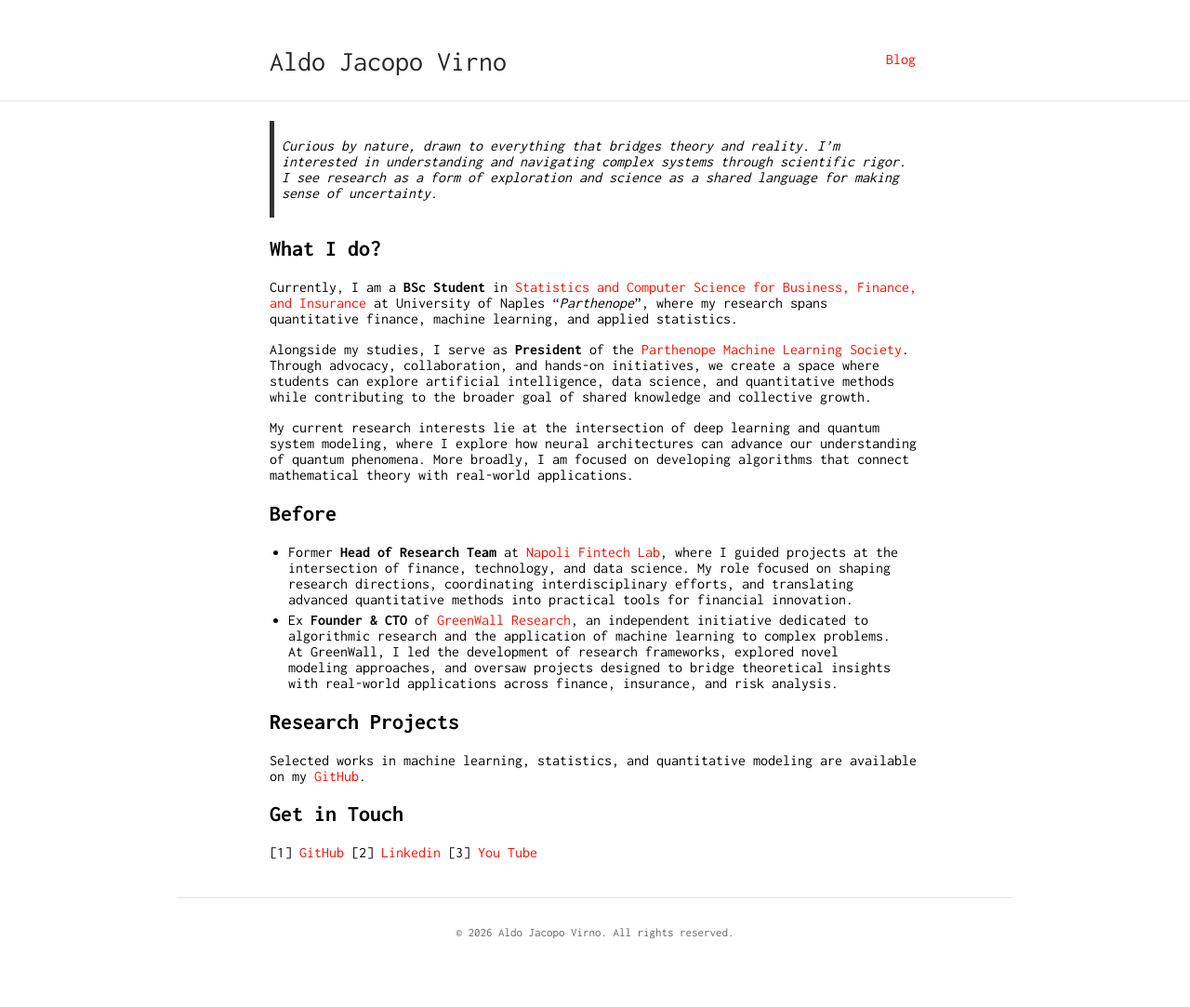
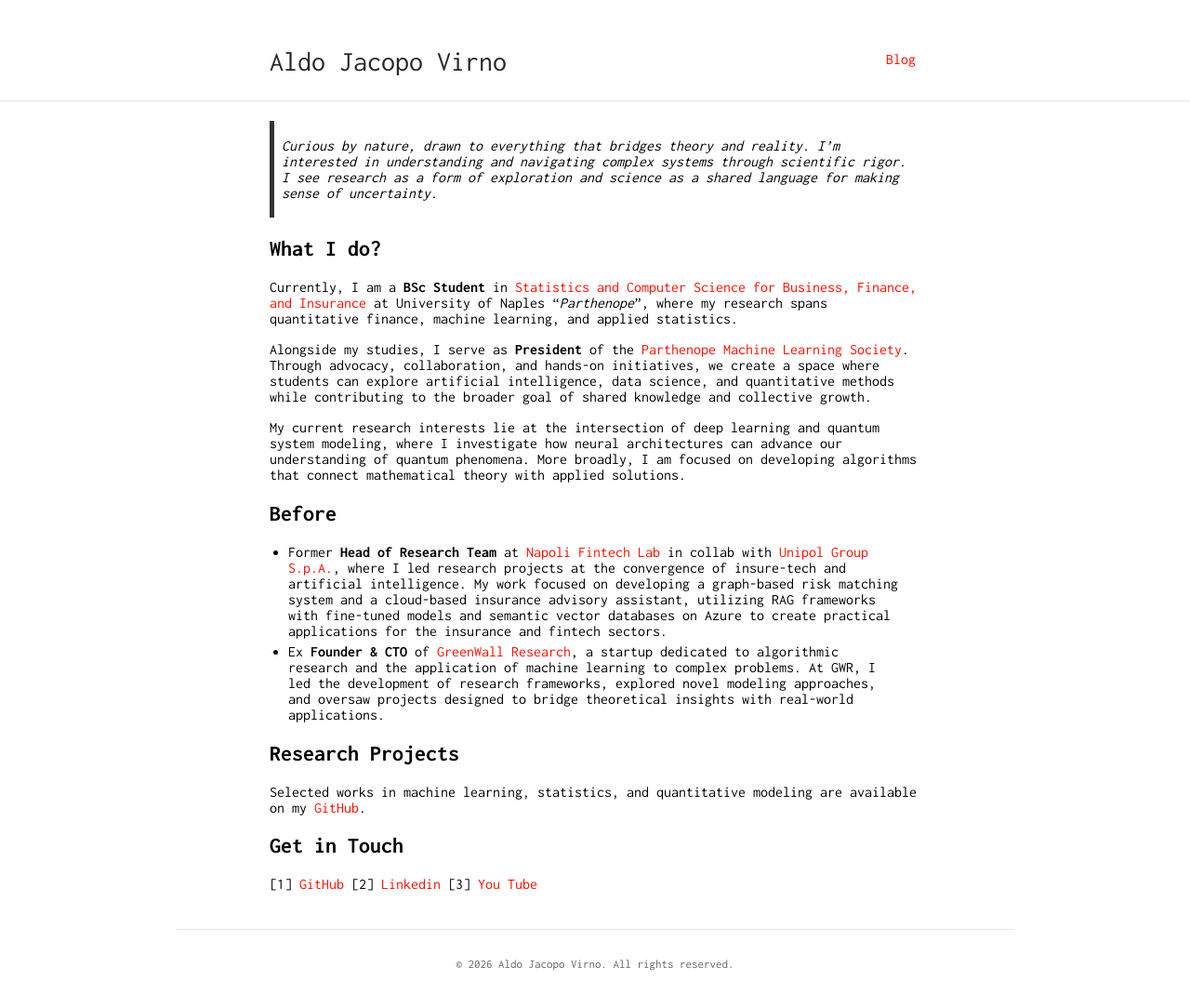
Before and after one commit to aldojacopovirno/aldojacopovirno.github.io, a Jekyll site: the page built from index.md, in a window 1280 px wide. Shown: the whole page at 93% size. Built offline with Jekyll 4.4.1, drawn with Linux system fonts in a browser that asks for light colours; before the commit the page ends 1049 px from its top, so only the background shows below that.

Commit message:
Revise research interests and update previous roles in index.md for clarity and detail

```diff
--- a/index.md
+++ b/index.md
@@ -11,12 +11,12 @@ Currently, I am a **BSc Student** in [Statistics and Computer Science for Busine
 
 Alongside my studies, I serve as **President** of the [Parthenope Machine Learning Society](https://aldojacopovirno.github.io/parthenope-mls/). Through advocacy, collaboration, and hands-on initiatives, we create a space where students can explore artificial intelligence, data science, and quantitative methods while contributing to the broader goal of shared knowledge and collective growth.
 
-My current research interests lie at the intersection of deep learning and quantum system modeling, where I explore how neural architectures can advance our understanding of quantum phenomena. More broadly, I am focused on developing algorithms that connect mathematical theory with real-world applications.
+My current research interests lie at the intersection of deep learning and quantum system modeling, where I investigate how neural architectures can advance our understanding of quantum phenomena. More broadly, I am focused on developing algorithms that connect mathematical theory with applied solutions.
 
 ## Before
 
-- Former **Head of Research Team** at [Napoli Fintech Lab](https://disaq.uniparthenope.it/fintechlab/), where I guided projects at the intersection of finance, technology, and data science. My role focused on shaping research directions, coordinating interdisciplinary efforts, and translating advanced quantitative methods into practical tools for financial innovation.
-- Ex **Founder & CTO** of [GreenWall Research](https://www.linkedin.com/company/greenwall-research), an independent initiative dedicated to algorithmic research and the application of machine learning to complex problems. At GreenWall, I led the development of research frameworks, explored novel modeling approaches, and oversaw projects designed to bridge theoretical insights with real-world applications across finance, insurance, and risk analysis.
+- Former **Head of Research Team** at [Napoli Fintech Lab](https://disaq.uniparthenope.it/fintechlab/) in collab with [Unipol Group S.p.A.](https://www.unipol.com/en), where I led research projects at the convergence of insure-tech and artificial intelligence. My work focused on developing a graph-based risk matching system and a cloud-based insurance advisory assistant, utilizing RAG frameworks with fine-tuned models and semantic vector databases on Azure to create practical applications for the insurance and fintech sectors.
+- Ex **Founder & CTO** of [GreenWall Research](https://www.linkedin.com/company/greenwall-research), a startup dedicated to algorithmic research and the application of machine learning to complex problems. At GWR, I led the development of research frameworks, explored novel modeling approaches, and oversaw projects designed to bridge theoretical insights with real-world applications.
 
 ## Research Projects
 
```
